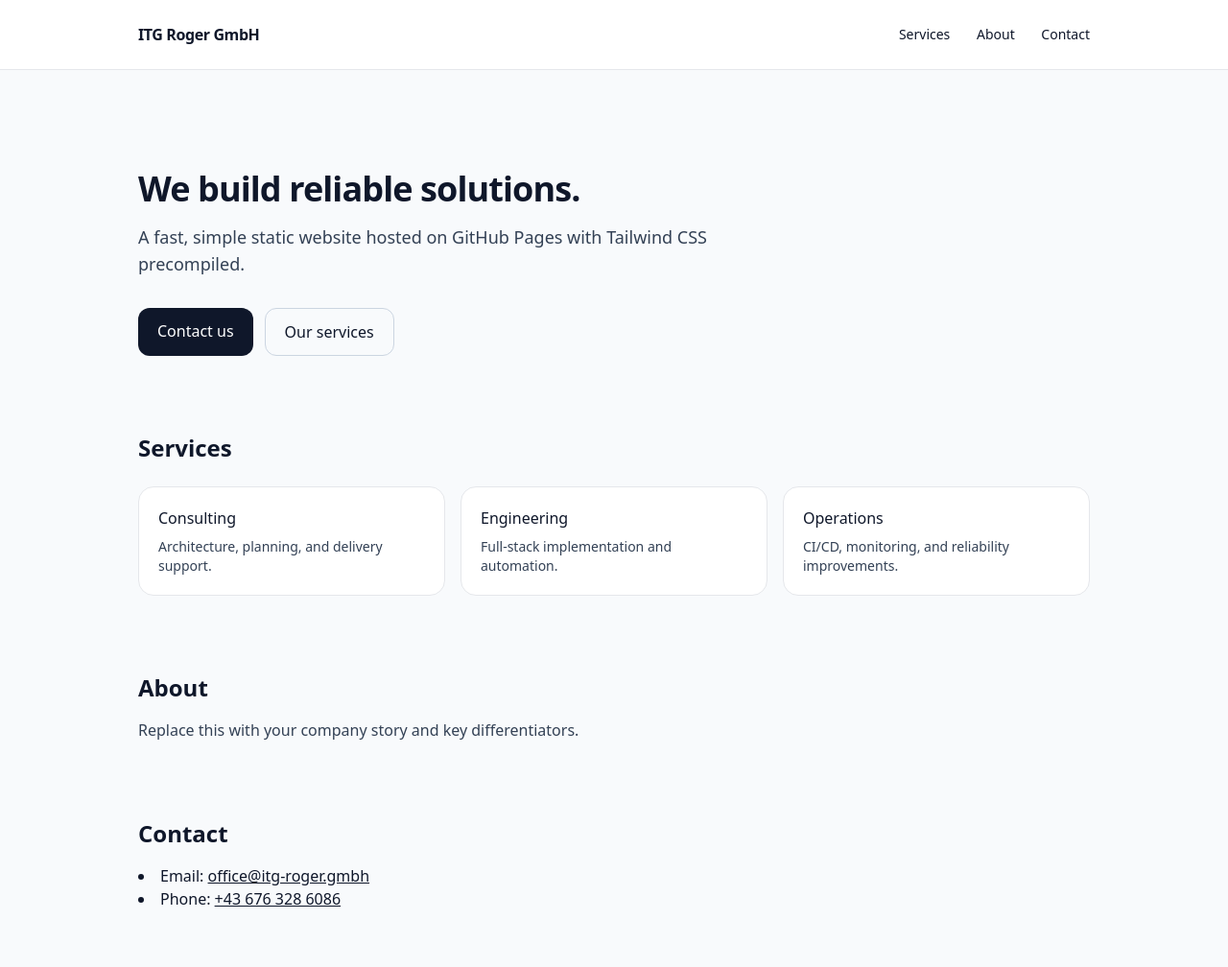
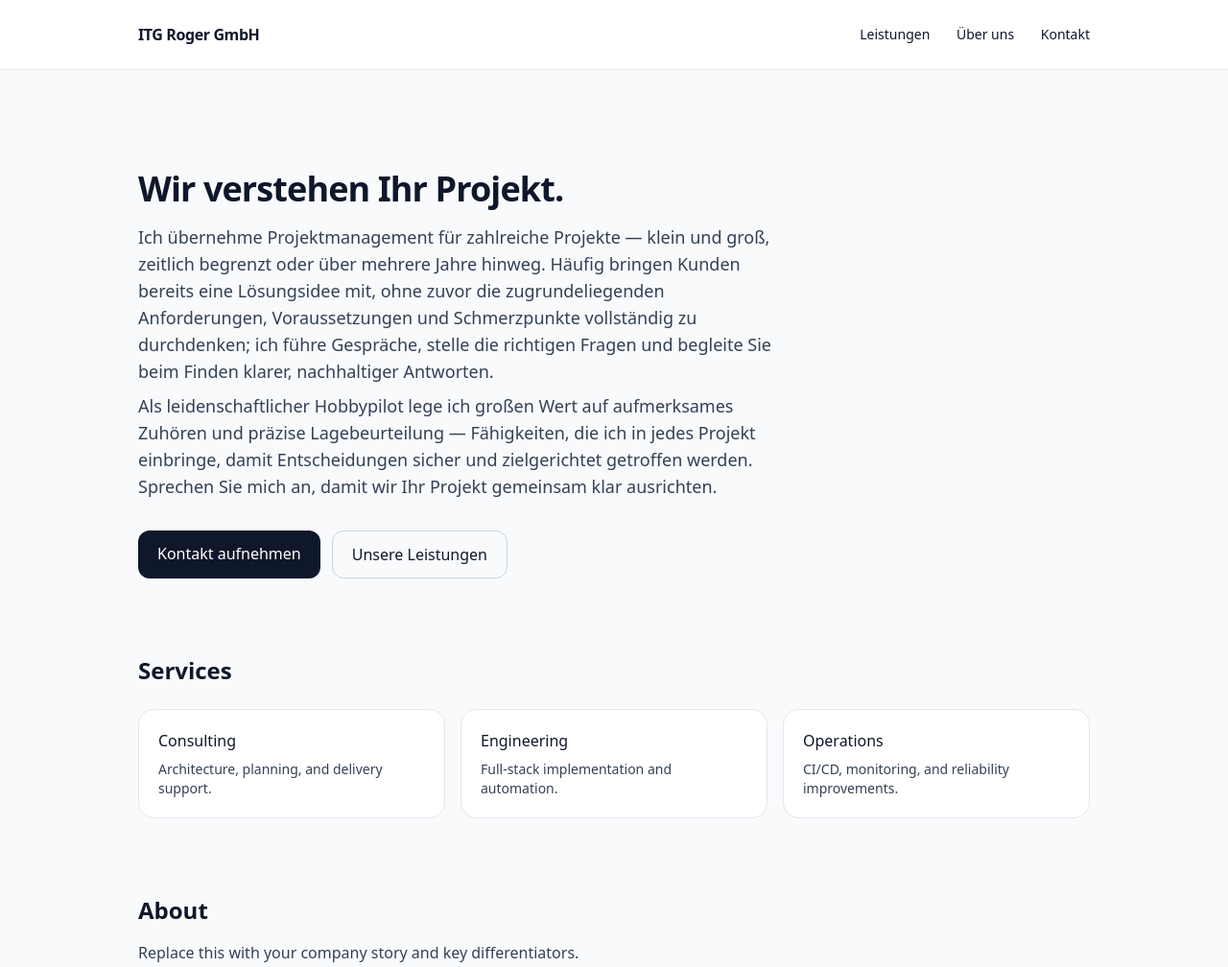
Before and after one commit to gregorglashuettner/itg-roger-website, a website: page src/index.html in a window 1280 px wide. Shown: the top 1008 px of the page at 96% size. Drawn offline with nearby package versions, Linux system fonts and the light colour scheme; files that its build step writes are made by us from their sources.

Commit message:
first draft

```diff
--- a/src/index.html
+++ b/src/index.html
@@ -11,25 +11,28 @@
       <div class="mx-auto max-w-5xl px-4 py-6 flex items-center justify-between">
         <div class="font-semibold tracking-tight">ITG Roger GmbH</div>
         <nav class="text-sm space-x-6">
-          <a class="hover:underline" href="#services">Services</a>
-          <a class="hover:underline" href="#about">About</a>
-          <a class="hover:underline" href="#contact">Contact</a>
+          <a class="hover:underline" href="#services">Leistungen</a>
+          <a class="hover:underline" href="#about">Über uns</a>
+          <a class="hover:underline" href="#contact">Kontakt</a>
         </nav>
       </div>
     </header>
 
     <main class="mx-auto max-w-5xl px-4 py-16">
       <section class="py-10">
-        <h1 class="text-4xl font-bold tracking-tight">We build reliable solutions.</h1>
+        <h1 class="text-4xl font-bold tracking-tight">Wir verstehen Ihr Projekt.</h1>
         <p class="mt-4 max-w-2xl text-lg text-slate-700">
-          A fast, simple static website hosted on GitHub Pages with Tailwind CSS precompiled.
+          Ich übernehme Projektmanagement für zahlreiche Projekte — klein und groß, zeitlich begrenzt oder über mehrere Jahre hinweg. Häufig bringen Kunden bereits eine Lösungsidee mit, ohne zuvor die zugrundeliegenden Anforderungen, Voraussetzungen und Schmerzpunkte vollständig zu durchdenken; ich führe Gespräche, stelle die richtigen Fragen und begleite Sie beim Finden klarer, nachhaltiger Antworten.
+        </p>
+        <p class="mt-2 max-w-2xl text-lg text-slate-700">
+          Als leidenschaftlicher Hobbypilot lege ich großen Wert auf aufmerksames Zuhören und präzise Lagebeurteilung — Fähigkeiten, die ich in jedes Projekt einbringe, damit Entscheidungen sicher und zielgerichtet getroffen werden. Sprechen Sie mich an, damit wir Ihr Projekt gemeinsam klar ausrichten.
         </p>
         <div class="mt-8 flex gap-3">
           <a href="#contact" class="rounded-xl bg-slate-900 px-5 py-3 text-white font-medium hover:bg-slate-800">
-            Contact us
+            Kontakt aufnehmen
           </a>
           <a href="#services" class="rounded-xl border border-slate-300 px-5 py-3 font-medium hover:bg-white">
-            Our services
+            Unsere Leistungen
           </a>
         </div>
       </section>
```
